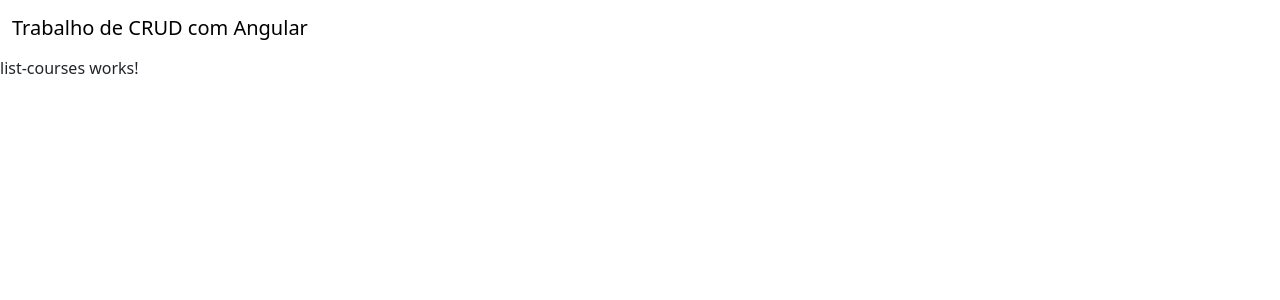
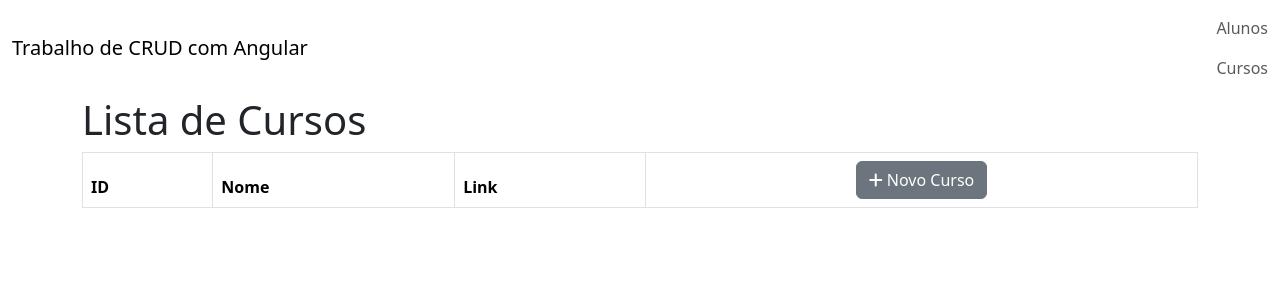
Before and after one commit to DanielMachado65/angular-das-crud, an Angular app: page /courses/list in a window 1280 px wide. Shown: the top 300 px of the page. Built offline with nearby package versions, Linux system fonts and the light colour scheme.

Commit message:
feat: add courses crud

```diff
--- a/src/app/app.component.html
+++ b/src/app/app.component.html
@@ -2,6 +2,14 @@
   <nav class="navbar navbar-default">
     <div class="container-fluid">
       <a class="navbar-brand" href="#">{{title}}</a>
+      <ul class="nav navbar-nav">
+        <li class="nav-item">
+          <a class="nav-link" [routerLink]="['/students/list']">Alunos</a>
+        </li>
+        <li class="nav-item">
+          <a class="nav-link" [routerLink]="['/courses/list']">Cursos</a>
+        </li>
+      </ul>
     </div>
   </nav>
   <router-outlet />
--- a/src/app/course/insert-course/insert-course.component.html
+++ b/src/app/course/insert-course/insert-course.component.html
@@ -1 +1,49 @@
-<p>insert-course works!</p>
+<div class="container">
+    <div class="row">
+        <div class="col-md-1 align-self-center">
+            <a class="btn" [routerLink]="['/courses/list']">
+                <i class="fa fa-arrow-left" aria-hidden="true"></i>
+            </a>
+        </div>
+        <div class="col-md-11 align-self-center">
+            <h1>Novo Curso</h1>
+        </div>
+    </div>
+    <form #courseForm="ngForm">
+        <div class="form-group mt-3">
+            <label for="name">Nome</label>
+            <input [(ngModel)]="course.name" #name="ngModel" type="text" class="form-control" id="name" name="name"
+                minlength="3" placeholder="Nome" required>
+            <div *ngIf="name.errors && (name.dirty || name.touched)" class="alert alert-danger">
+                <div [hidden]="!name.errors['required']">
+                    Digite um nome válido!
+                </div>
+                <div [hidden]="!name.errors['minlength']">
+                    O nome deve conter no mínimo 3 caracteres.
+                </div>
+            </div>
+        </div>
+        <div class="form-group mt-3">
+            <label for="link">Link*</label>
+            <input [(ngModel)]="course.link" #link="ngModel" type="text" class="form-control" id="link" name="link"
+                minlength="3" maxlength="255" placeholder="Link" required>
+            <div *ngIf="link.errors && (link.dirty || link.touched)" class="alert alert-danger">
+                <div [hidden]="!link.errors['required']">
+                    Digite um link válido!
+                </div>
+                <div [hidden]="!link.errors['minlength']">
+                    O link deve conter no mínimo 3 caracteres.
+                </div>
+                <div [hidden]="!link.errors['maxlength']">
+                    O link deve conter no máximo 255 caracteres.
+                </div>
+            </div>
+        </div>
+
+        <div class="form-group mt-3">
+            <button type="submit" class="btn btn-primary" [disabled]="!courseForm.form.valid" (click)="insertCourse()">
+                <i class="fa fa-save" aria-hidden="true"></i> Salvar
+            </button>
+        </div>
+    </form>
+</div>
--- a/src/app/course/insert-course/insert-course.component.ts
+++ b/src/app/course/insert-course/insert-course.component.ts
@@ -1,10 +1,24 @@
-import { Component } from '@angular/core';
+import { Component, ViewChild } from '@angular/core';
+import { NgForm } from '@angular/forms';
+import { Router } from '@angular/router';
+import { Course } from '../../shared/models/course.model';
+import { CourseService } from '../services/course.service';
 
 @Component({
   selector: 'app-insert-course',
   templateUrl: './insert-course.component.html',
-  styleUrl: './insert-course.component.css'
+  styleUrl: './insert-course.component.css',
 })
 export class InsertCourseComponent {
+  @ViewChild('courseForm') courseForm!: NgForm;
+  course: Course = new Course();
 
+  constructor(private courseService: CourseService, private router: Router) {}
+
+  insertCourse(): void {
+    if (this.courseForm.form.valid) {
+      this.courseService.save(this.course);
+      this.router.navigate(['/courses/list']);
+    }
+  }
 }
--- a/src/app/course/list-courses/list-courses.component.html
+++ b/src/app/course/list-courses/list-courses.component.html
@@ -1 +1,40 @@
-<p>list-courses works!</p>
+<div class="container">
+    <h1>Lista de Cursos</h1>
+
+    <div class="row">
+        <div class="col-md-12">
+            <table class="table table-striped table-bordered table-hover">
+                <thead>
+                    <tr>
+                        <th>ID</th>
+                        <th>Nome</th>
+                        <th>Link</th>
+                        <th class="text-center">
+                            <a [routerLink]="['/courses/new']" href="#" title="Novo curso" alt="Novo curso"
+                                class="btn btn-xs btn-secondary">
+                                <i class="fas fa-plus" aria-hidden="true"></i> Novo Curso
+                            </a>
+                        </th>
+                    </tr>
+                </thead>
+                <tbody>
+                    <tr *ngFor="let course of courses">
+                        <td>{{ course.id }}</td>
+                        <td>{{ course.name }}</td>
+                        <td>{{ course.link }}</td>
+                        <td>
+                            <a [routerLink]="['/courses/update', course.id]" href="#" title="Editar" alt="Editar"
+                                class="btn btn-xs btn-primary">
+                                <i class="fas fa-edit" aria-hidden="true"></i> Editar
+                            </a>
+                            <a (click)="deleteCourse($event, course)" href="#" title="Excluir" alt="Excluir"
+                                class="btn btn-xs btn-danger">
+                                <i class="fas fa-trash-alt" aria-hidden="true"></i> Excluir
+                            </a>
+                        </td>
+                    </tr>
+                </tbody>
+            </table>
+        </div>
+    </div>
+</div>
--- a/src/app/course/list-courses/list-courses.component.ts
+++ b/src/app/course/list-courses/list-courses.component.ts
@@ -1,10 +1,26 @@
 import { Component } from '@angular/core';
+import { Course } from '../../shared/models/course.model';
+import { CourseService } from '../services/course.service';
 
 @Component({
   selector: 'app-list-courses',
   templateUrl: './list-courses.component.html',
-  styleUrl: './list-courses.component.css'
+  styleUrl: './list-courses.component.css',
 })
 export class ListCoursesComponent {
+  courses: Course[] = [];
 
+  constructor(private courseService: CourseService) {}
+
+  ngOnInit(): void {
+    this.courses = this.courseService.all();
+  }
+
+  deleteCourse($event: any, course: Course): void {
+    $event.preventDefault();
+    if (confirm('Deseja realmente excluir o curso?')) {
+      this.courseService.delete(course);
+      this.courses = this.courseService.all();
+    }
+  }
 }
--- a/src/app/course/services/course.service.ts
+++ b/src/app/course/services/course.service.ts
@@ -21,6 +21,7 @@ export class CourseService {
 
   save(course: Course): void {
     const courses = this.all();
+    course.id = new Date().getTime();
     courses.push(course);
     localStorage.setItem(LS_COURSES, JSON.stringify(courses));
   }
--- a/src/app/course/update-course/update-course.component.html
+++ b/src/app/course/update-course/update-course.component.html
@@ -1 +1,49 @@
-<p>update-course works!</p>
+<div class="container">
+    <div class="row">
+        <div class="col-md-1 align-self-center">
+            <a class="btn" [routerLink]="['/courses/list']">
+                <i class="fa fa-arrow-left" aria-hidden="true"></i>
+            </a>
+        </div>
+        <div class="col-md-11 align-self-center">
+            <h1>Atualizar curso</h1>
+        </div>
+    </div>
+    <form #courseForm="ngForm">
+        <div class="form-group mt-3">
+            <label for="name">Nome</label>
+            <input [(ngModel)]="course.name" #name="ngModel" type="text" class="form-control" id="name" name="name"
+                minlength="3" placeholder="Nome" required>
+            <div *ngIf="name.errors && (name.dirty || name.touched)" class="alert alert-danger">
+                <div [hidden]="!name.errors['required']">
+                    Digite um nome válido!
+                </div>
+                <div [hidden]="!name.errors['minlength']">
+                    O nome deve conter no mínimo 3 caracteres.
+                </div>
+            </div>
+        </div>
+        <div class="form-group mt-3">
+            <label for="link">Link*</label>
+            <input [(ngModel)]="course.link" #link="ngModel" type="text" class="form-control" id="link" name="link"
+                minlength="3" maxlength="255" placeholder="Link" required>
+            <div *ngIf="link.errors && (link.dirty || link.touched)" class="alert alert-danger">
+                <div [hidden]="!link.errors['required']">
+                    Digite um link válido!
+                </div>
+                <div [hidden]="!link.errors['minlength']">
+                    O link deve conter no mínimo 3 caracteres.
+                </div>
+                <div [hidden]="!link.errors['maxlength']">
+                    O link deve conter no máximo 255 caracteres.
+                </div>
+            </div>
+        </div>
+
+        <div class="form-group mt-3">
+            <button type="submit" class="btn btn-primary" [disabled]="!courseForm.form.valid" (click)="updateCourse()">
+                <i class="fa fa-save" aria-hidden="true"></i> Salvar
+            </button>
+        </div>
+    </form>
+</div>
--- a/src/app/course/update-course/update-course.component.ts
+++ b/src/app/course/update-course/update-course.component.ts
@@ -1,10 +1,39 @@
-import { Component } from '@angular/core';
+import { Component, OnInit, ViewChild } from '@angular/core';
+import { NgForm } from '@angular/forms';
+import { ActivatedRoute, Router } from '@angular/router';
+import { Course } from '../../shared/models/course.model';
+import { CourseService } from '../services/course.service';
 
 @Component({
   selector: 'app-update-course',
   templateUrl: './update-course.component.html',
-  styleUrl: './update-course.component.css'
+  styleUrl: './update-course.component.css',
 })
-export class UpdateCourseComponent {
+export class UpdateCourseComponent implements OnInit {
+  @ViewChild('courseForm') courseForm!: NgForm;
+  course: Course = new Course();
 
+  constructor(
+    private courseService: CourseService,
+    private route: ActivatedRoute,
+    private router: Router
+  ) {}
+
+  ngOnInit(): void {
+    if (this.route.snapshot.params['id']) {
+      let id = +this.route.snapshot.params['id'];
+      const res = this.courseService.get(id);
+      if (res !== undefined) this.course = res;
+      else throw new Error('Curso não encontrado: ' + id);
+    } else {
+      this.router.navigate(['/courses/list']);
+    }
+  }
+
+  updateCourse(): void {
+    if (this.courseForm.form.valid) {
+      this.courseService.update(this.course);
+      this.router.navigate(['/courses/list']);
+    }
+  }
 }
```
Also changed, not shown: src/app/course/course.module.ts (+8 -2 lines).
